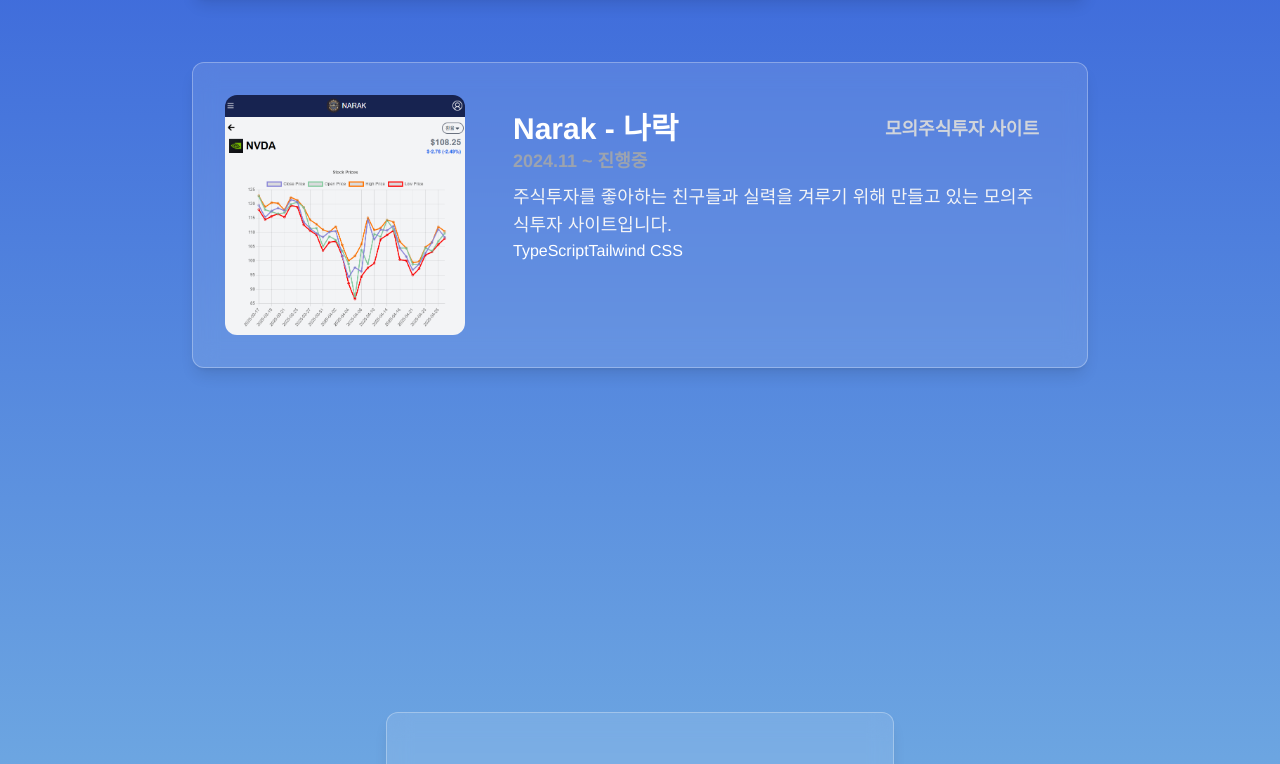
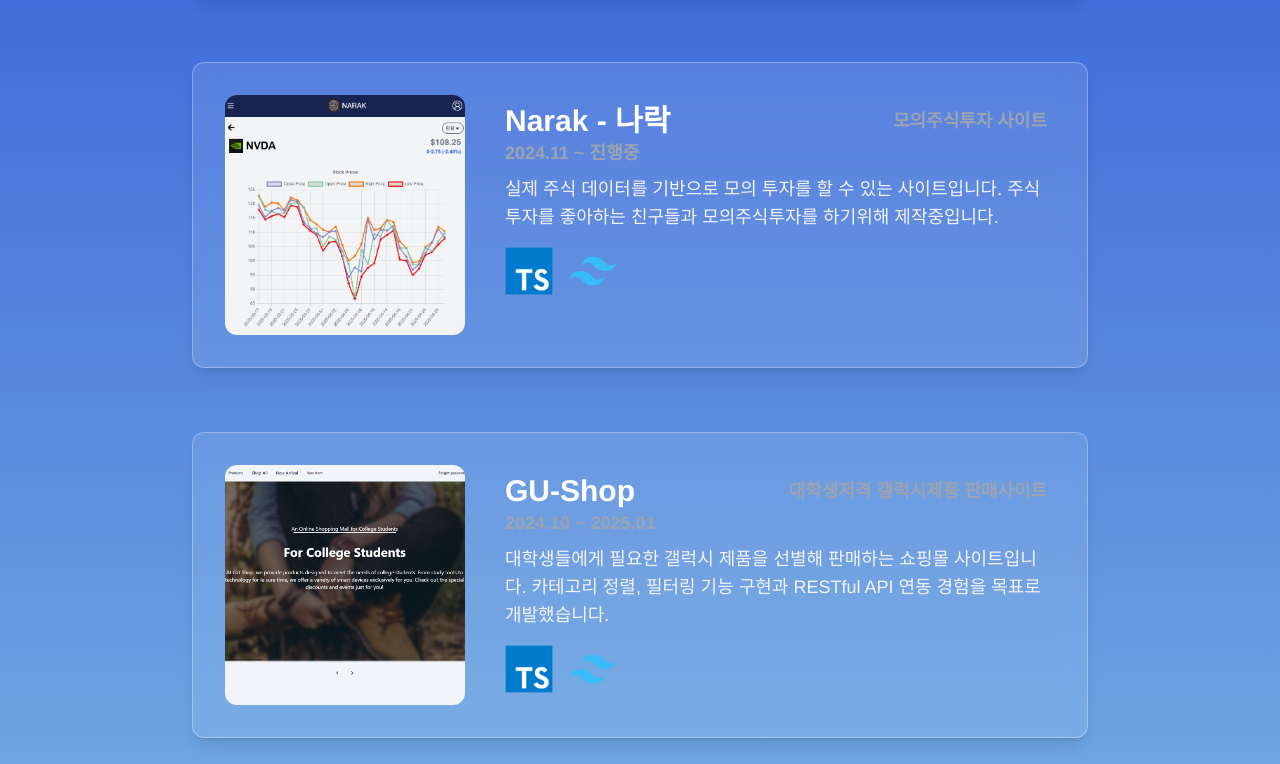
Before and after one commit to Regulus55/Regulus55.github.io, a React (Create React App) app: page / in a window 1280 px wide. Shown: the part 4016-4780 px from the top of the page. Built offline with nearby package versions, Linux system fonts and the light colour scheme.

Commit message:
gushop project added

```diff
--- a/src/components/wrapper/ScrollReveal.tsx
+++ b/src/components/wrapper/ScrollReveal.tsx
@@ -12,8 +12,8 @@ export default function ScrollReveal({ children, direction = "up" }: ScrollRevea
   const directionMap = {
     up: "translate-y-10",
     down: "-translate-y-10",
-    left: "-translate-x-10",
-    right: "translate-x-10",
+    left: "translate-x-10",
+    right: "-translate-x-10",
   };
 
   return (
--- a/src/data/ProjectData.tsx
+++ b/src/data/ProjectData.tsx
@@ -6,15 +6,24 @@ export const ProjectData = [
     content:
       "나만의 포트폴리오 사이트를 만들기 위해 제작했습니다. TypeScript 와 Tailwind CSS 를 사용해 만들었으며, 반응형 디자인을 적용할 예정입니다.",
     skills: ["TypeScript", "Tailwind CSS"],
-    image: "/images/project/portfolio/main.png",
+    image: "images/project/portfolio/main.png",
   },
   {
     title: "Narak - 나락",
     subtitle: "모의주식투자 사이트",
     period: "2024.11 ~ 진행중",
     content:
-      "주식투자를 좋아하는 친구들과 실력을 겨루기 위해 만들고 있는 모의주식투자 사이트입니다.",
+      "실제 주식 데이터를 기반으로 모의 투자를 할 수 있는 사이트입니다. 주식투자를 좋아하는 친구들과 모의주식투자를 하기위해 제작중입니다.",
     skills: ["TypeScript", "Tailwind CSS"],
-    image: "/images/project/narak/main.png",
+    image: "images/project/narak/main.png",
   },
+  {
+    title: "GU-Shop",
+    subtitle: "대학생저격 갤럭시제품 판매사이트",
+    period: "2024.10 ~ 2025.01",
+    content:
+      "대학생들에게 필요한 갤럭시 제품을 선별해 판매하는 쇼핑몰 사이트입니다. 카테고리 정렬, 필터링 기능 구현과 RESTful API 연동 경험을 목표로 개발했습니다.",
+    skills: ["TypeScript", "Tailwind CSS"],
+    image: "images/project/gushop/main.png",
+  }
 ];
--- a/src/data/SkillsData.tsx
+++ b/src/data/SkillsData.tsx
@@ -1,10 +1,10 @@
 export const SkillsData = [
-  { name: "HTML", img: <img src="/images/icons/html.png" alt="HTML" className="h-12 w-12" /> },
-  { name: "CSS", img: <img src="/images/icons/css.png" alt="CSS" className="h-12 w-12" /> },
-  { name: "JavaScript", img: <img src="/images/icons/js.png" alt="JavaScript" className="h-12 w-12" /> },
-  { name: "TypeScript", img: <img src="/images/icons/ts.png" alt="TypeScript" className="h-12 w-12" /> },
-  { name: "React", img: <img src="/images/icons/react.png" alt="React" className="h-12 w-12" /> },
-  { name: "Tailwind CSS", img: <img src="/images/icons/tw.png" alt="Tailwind CSS" className="h-12 w-12" /> },
-  { name: "Axios", img: <img src="/images/icons/axios.png" alt="Axios" className="h-12 w-12" /> },
-  { name: "Tanstack Query", img: <img src="/images/icons/react-query-seeklogo.png" alt="Tanstack Query" className="h-12 w-12" /> },
+  { name: "HTML", image: <img src="/images/icons/html.png" alt="HTML" className="h-12 w-12" /> },
+  { name: "CSS", image: <img src="/images/icons/css.png" alt="CSS" className="h-12 w-12" /> },
+  { name: "JavaScript", image: <img src="/images/icons/js.png" alt="JavaScript" className="h-12 w-12" /> },
+  { name: "TypeScript", image: <img src="/images/icons/ts.png" alt="TypeScript" className="h-12 w-12" /> },
+  { name: "React", image: <img src="/images/icons/react.png" alt="React" className="h-12 w-12" /> },
+  { name: "Tailwind CSS", image: <img src="/images/icons/tw.png" alt="Tailwind CSS" className="h-12 w-12" /> },
+  { name: "Axios", image: <img src="/images/icons/axios.png" alt="Axios" className="h-12 w-12" /> },
+  { name: "Tanstack Query", image: <img src="/images/icons/react-query-seeklogo.png" alt="Tanstack Query" className="h-12 w-12" /> },
 ];
--- a/src/pages/AboutMe.tsx
+++ b/src/pages/AboutMe.tsx
@@ -10,7 +10,7 @@ const AboutMe = () => {
       <div className="flex items-center justify-start w-auto p-4">
         <div className={"flex flex-col align-center justify-center gap-10"}>
           {AboutMeData.map((data, index) => (
-            <ScrollReveal key={index} direction="right">
+            <ScrollReveal key={index} direction="left">
               <div className="rounded-xl p-10 backdrop-blur-md bg-white/10 border border-white/30 rounded-xl shadow-lg">
                 <h4 className="text-3xl font-bold mb-2">{data.title}</h4>
                 <div className="text-lg text-gray-300">{data.content}</div>
--- a/src/pages/Home.tsx
+++ b/src/pages/Home.tsx
@@ -9,7 +9,7 @@ import Skills from "./Skills";
 
 const section = [
   { id: 1, component: <Profile />, direction: "up" },
-  { id: 2, component: <AboutMe />, direction: "right" },
+  { id: 2, component: <AboutMe />, direction: "left" },
   { id: 3, component: <Skills />, direction: "up" },
   { id: 4, component: <Project />, direction: "down" },
   { id: 5, component: <Contact />, direction: "up" },
--- a/src/pages/Project.tsx
+++ b/src/pages/Project.tsx
@@ -1,5 +1,5 @@
 import ScrollReveal from "../components/wrapper/ScrollReveal";
-import { ProjectData } from "../data";
+import { ProjectData, SkillsData } from "../data";
 
 const Project = () => {
   return (
@@ -23,10 +23,10 @@ const Project = () => {
                   alt=""
                   className="w-60 h-60 object-cover rounded-xl"
                 />
-                <div className="flex flex-col ml-8 p-4">
+                <div className="flex flex-col ml-8 p-2">
                   <div className="flex items-center justify-between">
                     <h2 className="text-3xl font-bold">{project.title}</h2>
-                    <div className="text-gray-300 text-lg font-bold">
+                    <div className="text-gray-400 text-lg font-bold">
                       {project.subtitle}
                     </div>
                   </div>
@@ -34,10 +34,10 @@ const Project = () => {
                     {project.period}
                   </div>
                   <div className="text-lg text-gray-100">{project.content}</div>
-                  <div>
-                    {project.skills.map((skill) => (
-                      <>{skill}</>
-                    ))}
+                  <div className="flex mt-4 gap-4">
+                    {project.skills.map(name =>
+                      SkillsData.find(skill => skill.name === name)?.image
+                    )}
                   </div>
                 </div>
               </div>
--- a/src/pages/Skills.tsx
+++ b/src/pages/Skills.tsx
@@ -12,7 +12,7 @@ const Skills = () => {
             key={index}
             className="flex flex-col items-center justify-start gap-2 m-4 mt-10 w-full h-28"
           >
-            {skill.img}
+            {skill.image}
             <span className="text-lg text-center text-gray-200">
               {skill.name}
             </span>
```
Also changed, not shown: public/images/project/gushop/main.PNG (added).
